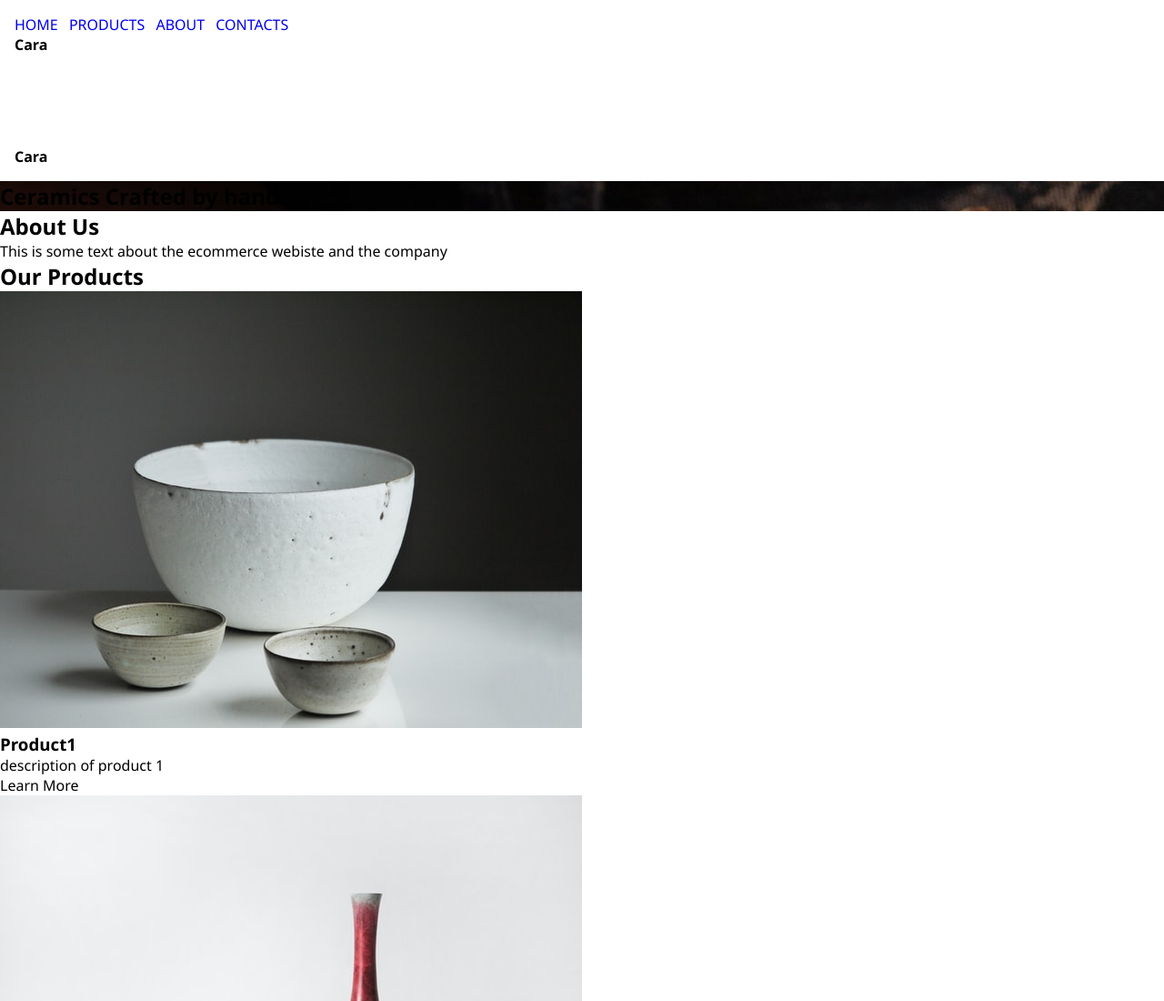
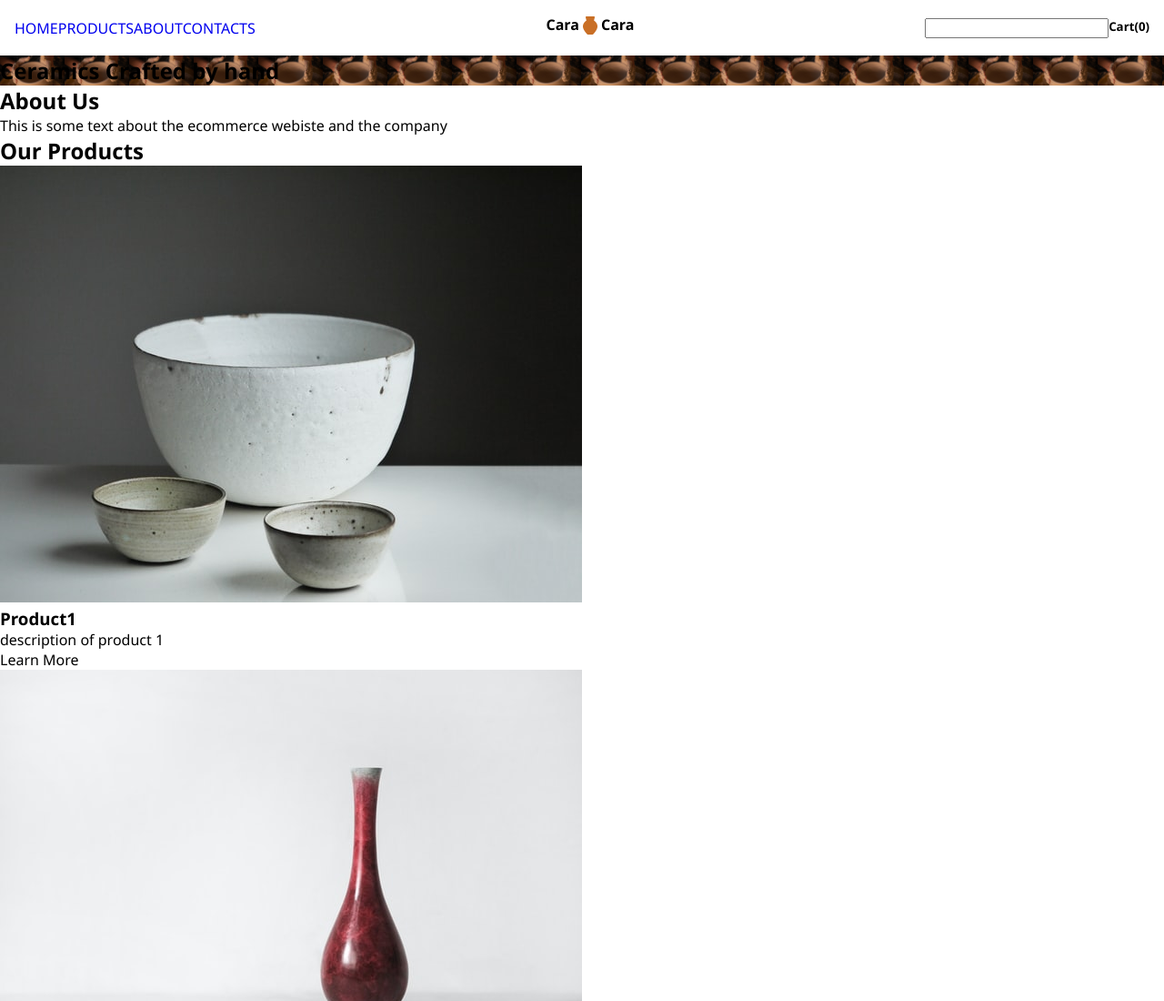
Before and after one commit to AlexKollmeyer/eCommerceWebsite, a plain HTML site: page index.html in a window 1280 px wide. Shown: the top 1100 px of the page at 91% size. Drawn offline with Linux system fonts and the light colour scheme.

Commit message:
added some more css

```diff
--- a/index.html
+++ b/index.html
@@ -10,14 +10,22 @@
     <header>
         <nav>
             <ul>
-                <li><a href="#home">HOME</a></li>
-                <li><a href="#products">PRODUCTS</a></li>
-                <li><a href="#about">ABOUT</a></li>
-                <li><a href="#contacts">CONTACTS</a></li>
+                <div class="nav items">
+                    <li><a href="#home">HOME</a></li>
+                    <li><a href="#products">PRODUCTS</a></li>
+                    <li><a href="#about">ABOUT</a></li>
+                    <li><a href="#contacts">CONTACTS</a></li>
+                </div>
+                <div>
+                    <li><h4>Cara</h4></li>
+                    <li><img src="assets/icons8-pottery-96.png"></li>
+                    <li><h4>Cara</h4></li>
+                </div>
+                <div>
+                    <input/>
+                    <h5>Cart(0)</h5>
+                </div>
             </ul>
-            <h4>Cara</h4>
-            <img src="assets/icons8-pottery-96 (1).png">
-            <h4>Cara</h4>
         </nav>
     </header>
     <main>
--- a/main.css
+++ b/main.css
@@ -8,18 +8,29 @@
 }
 header {
     padding: 1rem;
-    position:relative;
 }
-nav li{
-    display: inline;
-    margin-right: .5rem;
+
+nav ul{
+    display: flex;
+    justify-content: space-between;
+    align-items: center;
+    list-style-type: none;
+}
+nav div{
+    display: flex;
+}
+nav items{
+    display: flex;
+    justify-content: space-evenly;
 }
 nav a{
     text-decoration: none;
 }
 nav img{
-    color: chocolate;
+    width: 1.5rem;
+    height: 1.5rem;
 }
 .home {
     background-image : url("assets/earl-wilcox-y3W0CzO063w-unsplash-alt.jpg");
+    background-size:contain;
 }
```
